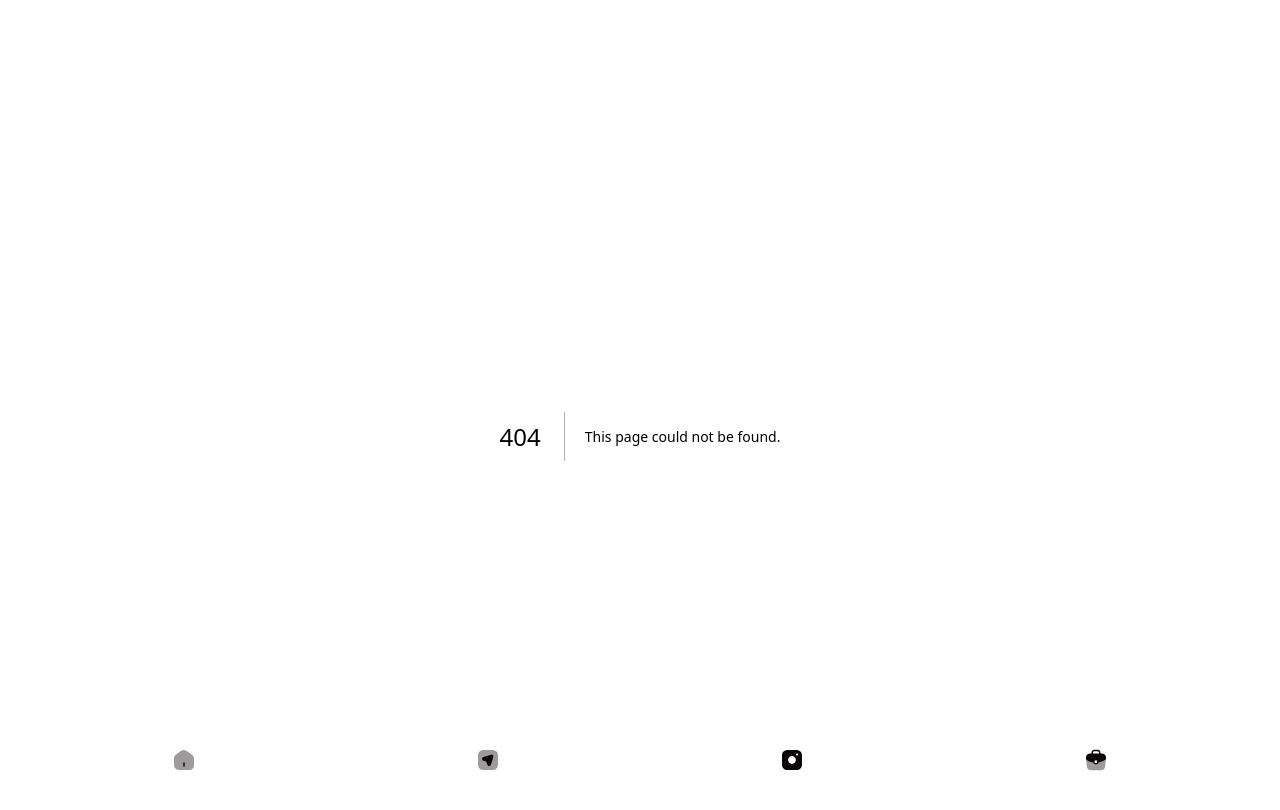
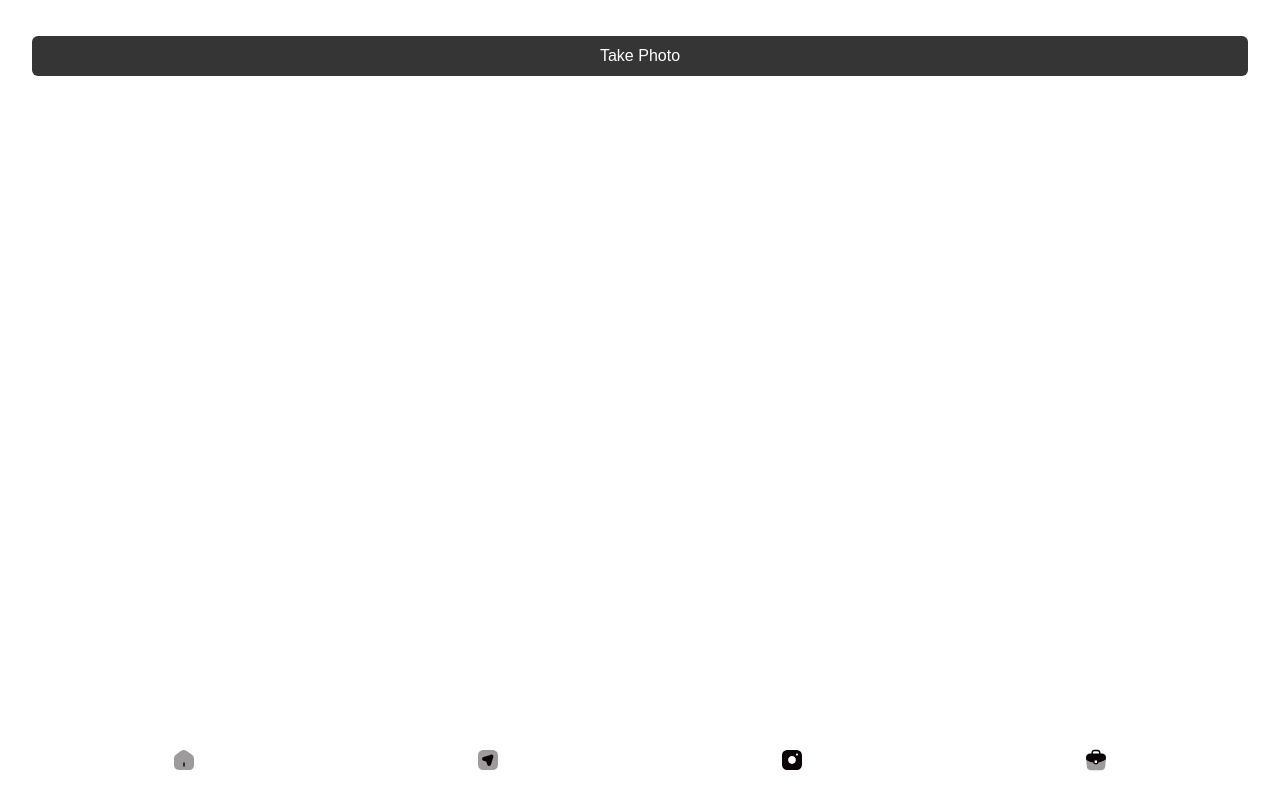
Before and after one commit to BSSM-OCEAN-HACKATON/HONEST-OCEAN.frontend, a Next.js app: page /camera in a window 1280 px wide. Before the commit this address had no page. Shown: the top 810 px of the page. Built offline with nearby package versions, Linux system fonts and the light colour scheme.

Commit message:
feat : 카메라 페이지 컴포넌트 추가

```diff
--- /dev/null
+++ b/app/(navless)/camera/page.tsx
@@ -0,0 +1,10 @@
+import Button from '@/app/components/shared/Button'
+import React from 'react'
+
+const CameraPage = () => {
+  return (
+    <div><Button text='Take Photo' onClick={() => {}}/></div>
+  )
+}
+
+export default CameraPage
```
